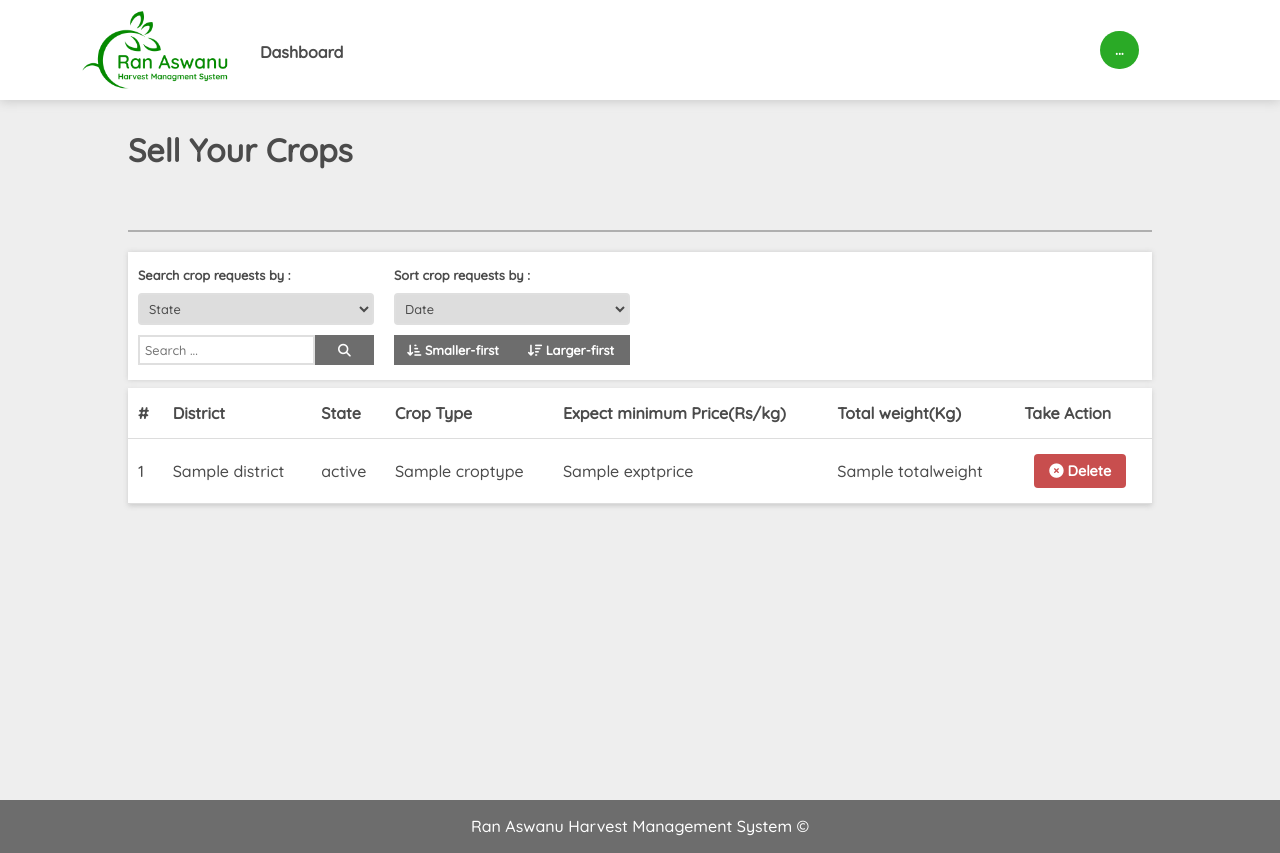
After one commit to ucsc-2nd-year-group-22/RanAswanu, a PHP site: the page made by views/farmer/sellyourcropsif.php in a window 1280 px wide. The commit adds this page. Run offline with PHP 8.4, Linux system fonts and the light colour scheme; the template is opened without the code that fills it: most values are stand-ins (such as "Sample title", 1, 10 or a date in 2020); data that the repository does not hold is empty; some libraries are stand-ins or nearby versions.

Commit message:
Added sellyourcropsif file

```diff
--- a/views/farmer/sellyourcrops.php
+++ b/views/farmer/sellyourcrops.php
@@ -1,4 +1,4 @@
-<h1>Sell Your Crops</h1>
+<h1>Sell Your Crops Form</h1>
 
 <!-- FORM -->
 <div class="main-form">
--- /dev/null
+++ b/views/farmer/sellyourcropsif.php
@@ -0,0 +1,206 @@
+<h1>Sell Your Crops </h1>
+
+
+<!--http://localhost/mvc-ui-embeded/farmer/farmerMng  -->
+
+
+<div class="user-tabs">       <!--copied from vender offers-->
+    <ul>
+    <!--    <li><a id="tab1" href="#" class="active-tab" ><i class="fas fa-users"></i> View farmers</a></li>   -->
+        <?php if(Session::get('isadmin') != 1): ?>
+        <li><a id="tab4" href="<?php URL ;?>../farmer/sellyourcrops" ><i class="fas fa-user-plus"></i> New </a></li>
+        <?php endif ?>
+    </ul>
+</div>
+
+
+
+<div class="panel-container">
+    <div class="pane1">
+
+        <form class="search-bar">
+            <label>Search crop requests by : </label>
+            <select placeholder="Search ...">
+                    <option>State</option>
+                    <option>Crop Type</option>
+                    <option>District</option>
+                </select>
+            <input type="text" placeholder="Search ...">
+            <button type="submit"><i class="fas fa-search"></i></button>
+        </form>
+
+    </div>
+    <div class="pane2">
+        <form class="normal-select">
+            <label>Sort crop requests by : </label>
+            <select placeholder="other">
+                    <option>Date</option>
+                    <option>Crop Type</option>
+                    <option>District</option>
+            </select>
+            <button type="submit" class="half"><i class="fas fa-sort-amount-down-alt"></i> Smaller-first </button>
+            <button type="submit" class="half"><i class="fas fa-sort-amount-down"></i> Larger-first</button>
+        </form>
+    </div>
+
+    <!-- Comment pane 3 & 4 If they are empty -->
+
+ <!--   <div class="pane3">
+         <label>Empty pane</label>
+    </div>
+    <div class="pane4">
+        <label>Empty pane</label>
+    </div>    -->
+</div>
+
+
+
+<!--
+<div class="tabContainer" id="tab1C">
+    <h2>View all reegistered farmers</h2>
+    <div class="panel-container">
+    <div class="pane1">
+
+        <form class="search-bar">
+            <label>Search crop requests by : </label>
+            <select placeholder="Search ...">
+                    <option>Demand status</option>
+                    <option>Farmer name</option>
+                    <option>Crop</option>
+                </select>
+            <input type="text" placeholder="Search ...">
+            <button type="submit"><i class="fas fa-search"></i></button>
+        </form>
+
+    </div>
+    <div class="pane2">
+        <form class="normal-select">
+            <label>Sort crop requests by : </label>
+            <select placeholder="other">
+                    <option>Date</option>
+                    <option>Demand status</option>
+                    <option>Farmer name</option>
+                    <option>Crop</option>
+                <option>111</option>
+            </select>
+            <button type="submit" class="half"><i class="fas fa-sort-amount-down-alt"></i> Smaller-first </button>
+            <button type="submit" class="half"><i class="fas fa-sort-amount-down"></i> Larger-first</button>
+        </form>
+    </div>
+
+
+</div>
+
+ -->
+
+   <!-- Table -->
+   <div class="main-table">
+        <table>
+            <tr>
+                <th>#</th>
+                <th>District</th>
+                <th>State</th>
+                <th>Crop Type</th>
+                <th>Expect minimum Price(Rs/kg)</th>
+                <th>Total weight(Kg)</th>
+                <th>Take Action</th>           <!-- view submited form / delete form -->
+                <!--            <th>Approval</th>         accept / reject / pending -->
+               <!-- <th>Action</th>            view submited form / delete form -->
+            </tr>
+
+        <?php $i = 0; foreach($sellurcropsData as $officer) :; $i++;?>
+            <tr>
+                <td> <?=  $i ?></td>
+                <td><?= $officer['district'];?> </td>
+                <td><?= $officer['state'];?> </td>
+                <td><?= $officer['croptype'];?> </td>
+                <td><?= $officer['exptprice'];?> </td>
+                <td><?= $officer['totalweight'];?> </td>
+                <td>    <button class="mini-button danger"><i class="fas fa-times-circle"></i> Delete</button> </td>
+        <!--        <td><button class="mini-button normal"> <i class="fas fa-check-circle"></i> Accept</button> </td>
+                <td>    <button class="mini-button danger"><i class="fas fa-times-circle"></i> Reject</button> </td>
+                <td><a type="button" class="mini-button warning btn" onclick="return confirm('Are you sure you want to edit this user?');" href="<?php echo URL . 'user/edit/' . $officer['id'] ;?>">Edit</a></td>   -->
+            </tr>
+        <?php endforeach;?>
+        </table>
+    </div>
+
+</div>
+
+<!-- Tab 2 Delete -->
+<!--
+<div id="tab3C" class="tabContainer">
+    <h2>Carefull ! You are going to delete farmers</h2>
+
+    <div class="panel-container">
+    <div class="pane1">
+
+        <form class="search-bar">
+            <label>Search crop requests by : </label>
+            <select placeholder="Search ...">
+                    <option>Demand status</option>
+                    <option>Farmer name</option>
+                    <option>Crop</option>
+                </select>
+            <input type="text" placeholder="Search ...">
+            <button type="submit"><i class="fas fa-search"></i></button>
+        </form>
+
+    </div>
+    <div class="pane2">
+        <form class="normal-select">
+            <label>Sort crop requests by : </label>
+            <select placeholder="other">
+                    <option>Date</option>
+                    <option>Demand status</option>
+                    <option>Farmer name</option>
+                    <option>Crop</option>
+                <option>111</option>
+            </select>
+            <button type="submit" class="half"><i class="fas fa-sort-amount-down-alt"></i> Smaller-first </button>
+            <button type="submit" class="half"><i class="fas fa-sort-amount-down"></i> Larger-first</button>
+        </form>
+    </div>
+        -->
+    <!-- Comment pane 3 & 4 If they are empty -->
+
+<!--
+    <div class="pane3">
+         <label>Empty pane</label>
+    </div>
+    <div class="pane4">
+        <label>Empty pane</label>
+    </div>
+</div>                            -->
+
+   <!-- Table -->
+<!--
+    <div class="main-table">
+        <table>
+            <tr>
+                <th>#</th>
+                <th>Farmer-ID</th>
+                <th>First Name</th>
+                <th>Last name</th>
+                <th>NIC</th>
+                <th>Cotact</th>
+                <th>email</th>
+                <th>Action</th>
+            </tr>
+        <?php $i = 0; foreach($officerData as $officer) :; $i++;?>
+            <tr>
+                <td> <?=  $i ?></td>
+                <td><?= $officer['id'];?> </td>
+                <td><?= $officer['firstname'];?> </td>
+                <td><?= $officer['lastname'];?> </td>
+                <td><?= $officer['nic'];?> </td>
+                <td><?= $officer['tel'];?> </td>
+                <td><?= $officer['email'];?> </td>
+                <td><a class="mini-button danger btn" onclick="return confirm('Are you sure you want to delete this user?');" href="<?php echo URL . '/user/delete/' . $officer['id'] ;?>">Delete</a></td>
+            </tr>
+        <?php endforeach;?>
+        </table>
+    </div>
+        -->
+
+</div>
```
